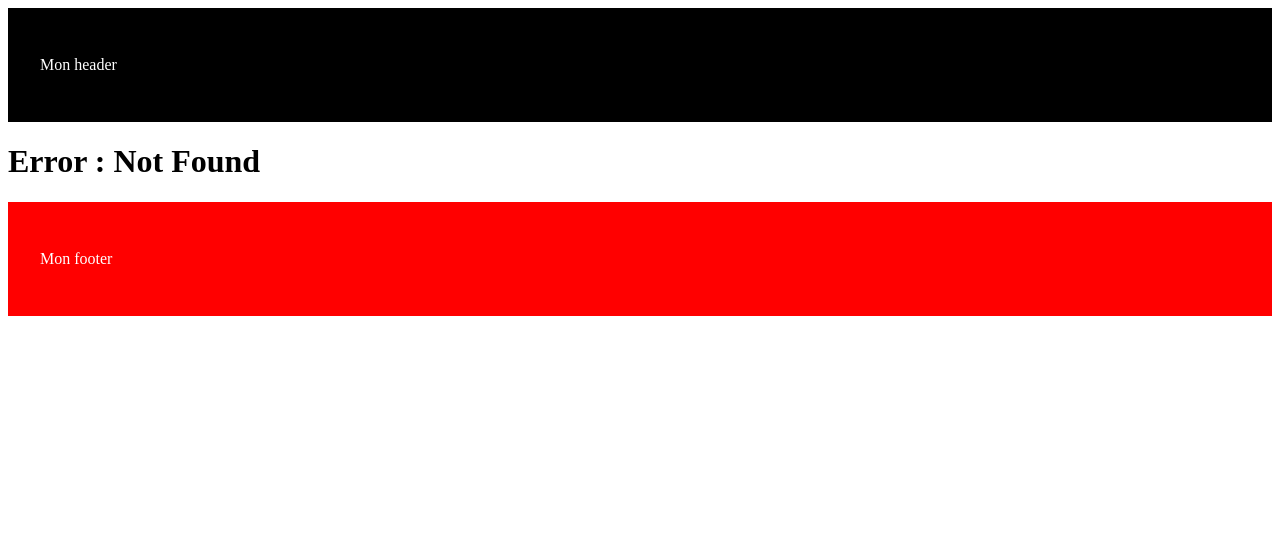
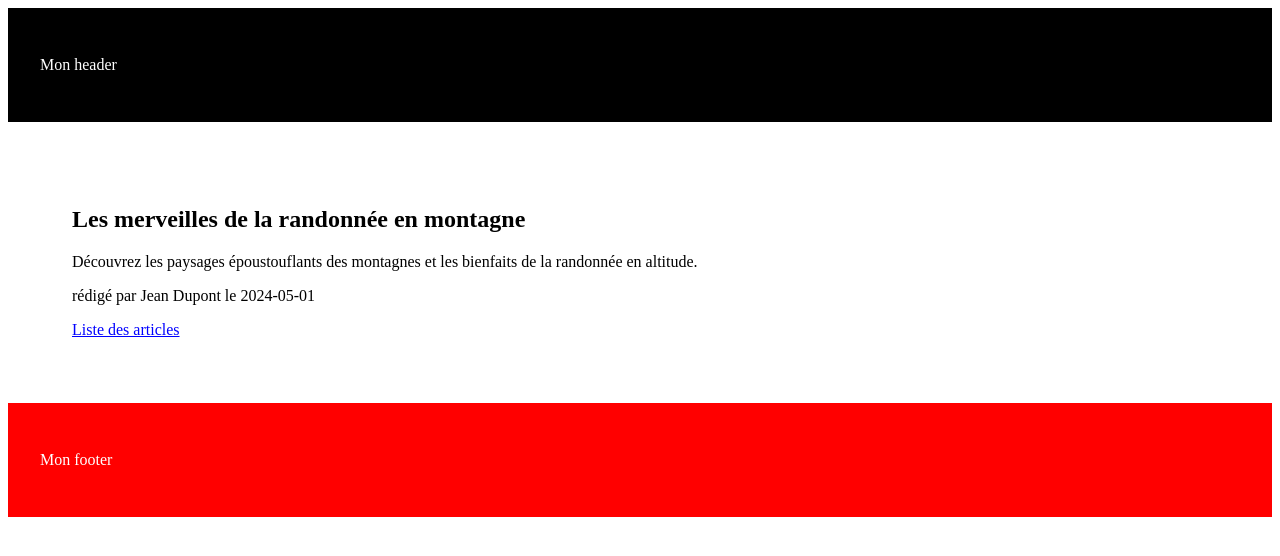
Before and after one commit to antoinefouga/next.js-training, a Next.js app: page /blog/1 in a window 1280 px wide. Before the commit this address had no page. Shown: the top 556 px of the page. Built offline with nearby package versions, Linux system fonts and the light colour scheme.

Commit message:
🚀 Blog page with details page for article

```diff
--- /dev/null
+++ b/src/app/(informations)/blog/[id]/page.tsx
@@ -0,0 +1,46 @@
+import { articles } from "@/app/data";
+import { Metadata } from "next";
+import Link from "next/link";
+import { notFound } from "next/navigation";
+
+export function generateMetadata({
+  params,
+}: {
+  params: { id: string };
+}): Metadata {
+  const article = articles.find(
+    (element) => element.id === parseInt(params.id)
+  );
+  return {
+    title: article?.title,
+    description: article?.description,
+  };
+}
+
+export default function ArticlePage({ params }: { params: { id: string } }) {
+  const article = articles.find(
+    (element) => element.id === parseInt(params.id)
+  );
+  const link = "/blog";
+
+  if (parseInt(params.id) > articles.length) {
+    notFound();
+  }
+  return (
+    <>
+      {article && (
+        <div style={{ padding: "2rem" }}>
+          <h2>{article.title}</h2>
+
+          <p>{article.description}</p>
+          <p>
+            rédigé par {article.author} le {article.date}
+          </p>
+          <Link style={{ color: "blue" }} href={link}>
+            Liste des articles
+          </Link>
+        </div>
+      )}
+    </>
+  );
+}
--- /dev/null
+++ b/src/app/data.ts
@@ -0,0 +1,82 @@
+export const articles = [
+  {
+    id: 1,
+    title: "Les merveilles de la randonnée en montagne",
+    description:
+      "Découvrez les paysages époustouflants des montagnes et les bienfaits de la randonnée en altitude.",
+    date: "2024-05-01",
+    author: "Jean Dupont",
+  },
+  {
+    id: 2,
+    title: "Randonnée en forêt : conseils et astuces",
+    description:
+      "Tout ce qu'il faut savoir pour une randonnée réussie en forêt, des équipements aux itinéraires.",
+    date: "2024-05-03",
+    author: "Marie Martin",
+  },
+  {
+    id: 3,
+    title: "Les plus belles randonnées côtières",
+    description:
+      "Partez à la découverte des sentiers côtiers et admirez les vues imprenables sur l'océan.",
+    date: "2024-05-05",
+    author: "Luc Leroy",
+  },
+  {
+    id: 4,
+    title: "Randonnée et bien-être : les bénéfices pour la santé",
+    description:
+      "Explorons les nombreux bienfaits de la randonnée sur la santé physique et mentale.",
+    date: "2024-05-07",
+    author: "Sophie Petit",
+  },
+  {
+    id: 5,
+    title: "Les randonnées en famille : des moments inoubliables",
+    description:
+      "Des idées de randonnées adaptées pour toute la famille, des plus petits aux plus grands.",
+    date: "2024-05-09",
+    author: "Pierre Blanc",
+  },
+  {
+    id: 6,
+    title: "Préparer sa randonnée : les indispensables à emporter",
+    description:
+      "Liste des équipements et provisions à ne pas oublier pour partir en randonnée en toute sérénité.",
+    date: "2024-05-11",
+    author: "Elise Dupuis",
+  },
+  {
+    id: 7,
+    title: "Randonnées insolites : explorez des lieux méconnus",
+    description:
+      "Partez à l'aventure et découvrez des sentiers de randonnée hors des sentiers battus.",
+    date: "2024-05-13",
+    author: "Nicolas Moreau",
+  },
+  {
+    id: 8,
+    title: "Randonnée en hiver : les précautions à prendre",
+    description:
+      "Conseils pour randonner en toute sécurité pendant la saison hivernale.",
+    date: "2024-05-15",
+    author: "Claire Richard",
+  },
+  {
+    id: 9,
+    title: "Les applications utiles pour les randonneurs",
+    description:
+      "Découvrez les meilleures applications pour planifier vos randonnées et vous orienter en chemin.",
+    date: "2024-05-17",
+    author: "Julien Fabre",
+  },
+  {
+    id: 10,
+    title: "Randonnée et photographie : capturer la beauté de la nature",
+    description:
+      "Astuces pour réussir vos photos de randonnée et immortaliser des paysages spectaculaires.",
+    date: "2024-05-19",
+    author: "Laura Moulin",
+  },
+];
--- a/src/app/layout.tsx
+++ b/src/app/layout.tsx
@@ -1,34 +1,42 @@
-
-
-export const metadata ={
-  title:"Create Next App",
-  description: "Generated by create next app",
+export const metadata = {
+  title: "Antoine Fouga",
+  description: "Entrainement next.js",
 };
 
-export default function RootLayout({ children }: { children: React.ReactNode }) {
+export default function RootLayout({
+  children,
+}: {
+  children: React.ReactNode;
+}) {
   return (
     <html lang="en">
+      <body>
+        <header
+          style={{
+            backgroundColor: "black",
+            padding: "2rem",
+          }}
+        >
+          <p style={{ color: "white" }}>Mon header</p>
+        </header>
 
-      <body>
-
-      <header
-      style={{
-        backgroundColor: 'black',
-        padding:'2rem',
-      }}>
-        <p style={{color:'white'}}>Mon header</p>
-      </header>
-
-        <main>{children}</main>
+        <main
+          style={{
+            padding: "2rem",
+          }}
+        >
+          {children}
+        </main>
 
         <footer
           style={{
-            backgroundColor: 'red',
-            padding:'2rem',
+            backgroundColor: "red",
+            padding: "2rem",
           }}
-      ><p style={{color:'white'}}>Mon footer</p></footer>
+        >
+          <p style={{ color: "white" }}>Mon footer</p>
+        </footer>
       </body>
-
     </html>
   );
 }
```
Also changed, not shown: src/app/(informations)/blog/page.tsx (+36 -2 lines), src/app/page.tsx (+8 -1 lines), src/app/types.ts (added, +7 -0 lines).
